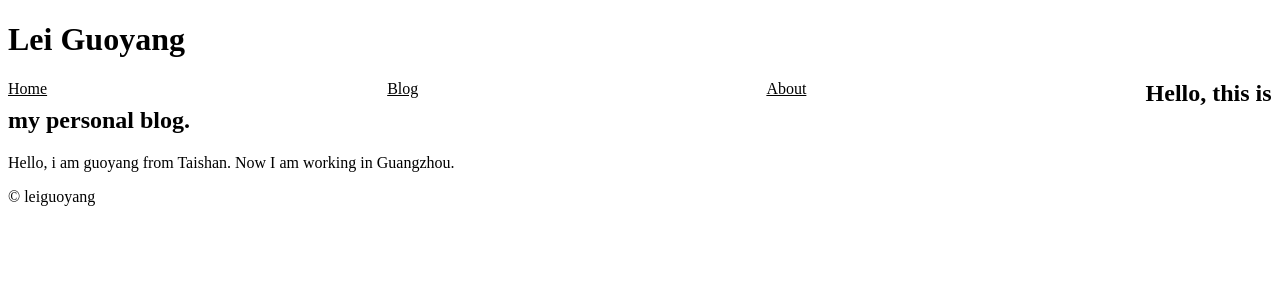
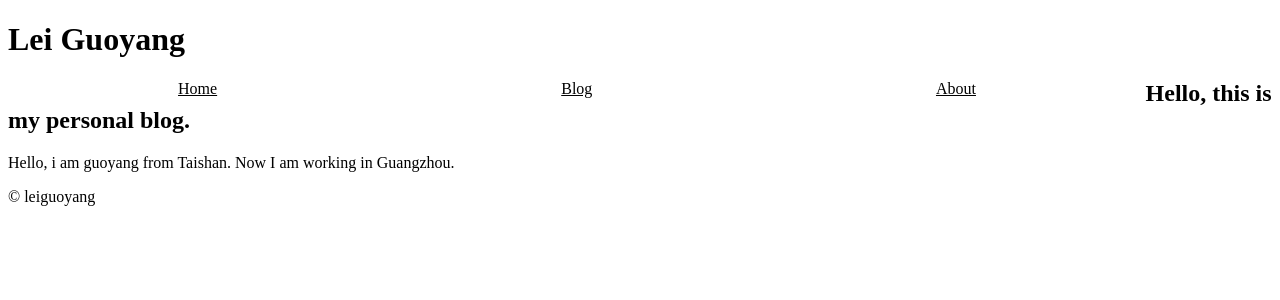
Before and after one commit to leiguoyang/leiguoyang.github.io, a Jekyll site: the page built from index.html, in a window 1280 px wide. Shown: the top 300 px of the page. Built offline with Jekyll 4.4.1, drawn with Linux system fonts in a browser that asks for light colours.

Commit message:
Update link.css

```diff
--- a/css/link.css
+++ b/css/link.css
@@ -1,7 +1,7 @@
 /*for the navigation bar*/
 nav ul {
   padding: 0px;
-  text-decoration: center;
+  text-align: center;
 }
 
 nav li {
```
